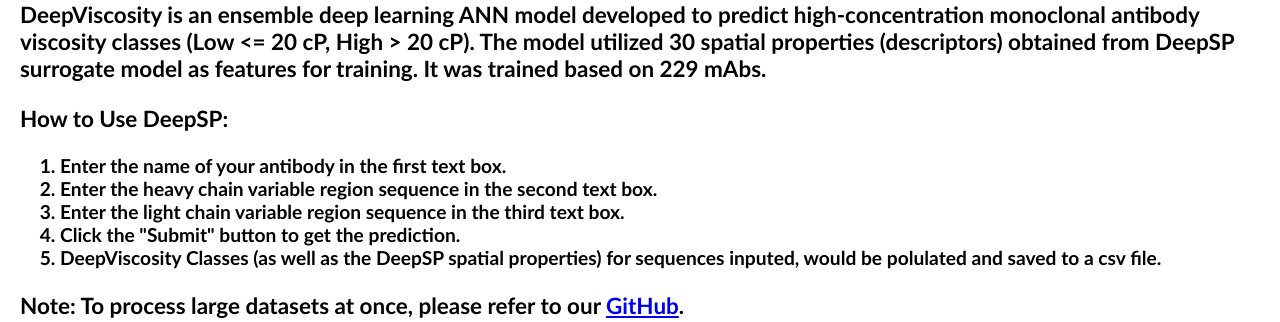
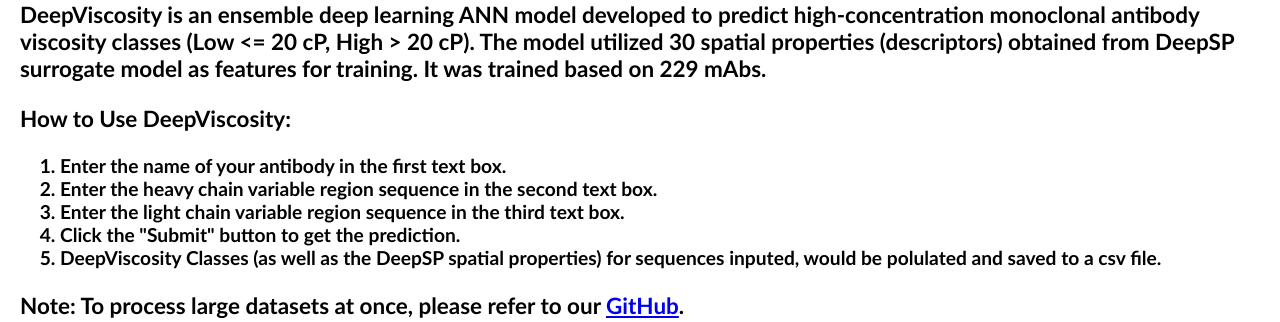
Before and after one commit to IEnWu/DeepSPViscosityWebApp, a Flask app: page / in a window 1280 px wide. Shown: the part 459-781 px from the top of the page. Run offline with Flask 3, Linux system fonts and the light colour scheme.

Commit message:
html update

```diff
--- a/templates/index.html
+++ b/templates/index.html
@@ -29,7 +29,7 @@
                         text-align: justify;
                     }
                 </style>
-                <h3>How to Use DeepSP:</h3>
+                <h3>How to Use DeepViscosity:</h3>
                 <ol>
                     <li>Enter the name of your antibody in the first text box.</li>
                     <li>Enter the heavy chain variable region sequence in the second text box. </li>
```
